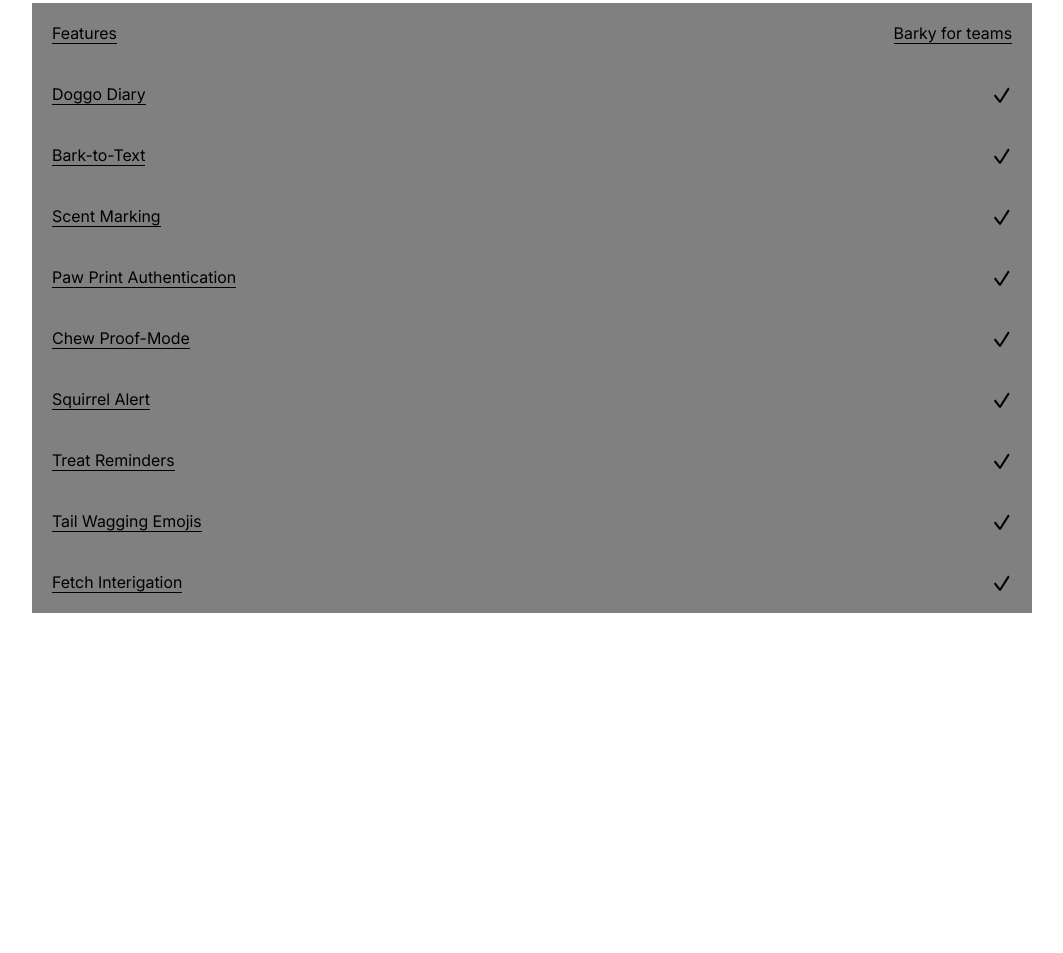
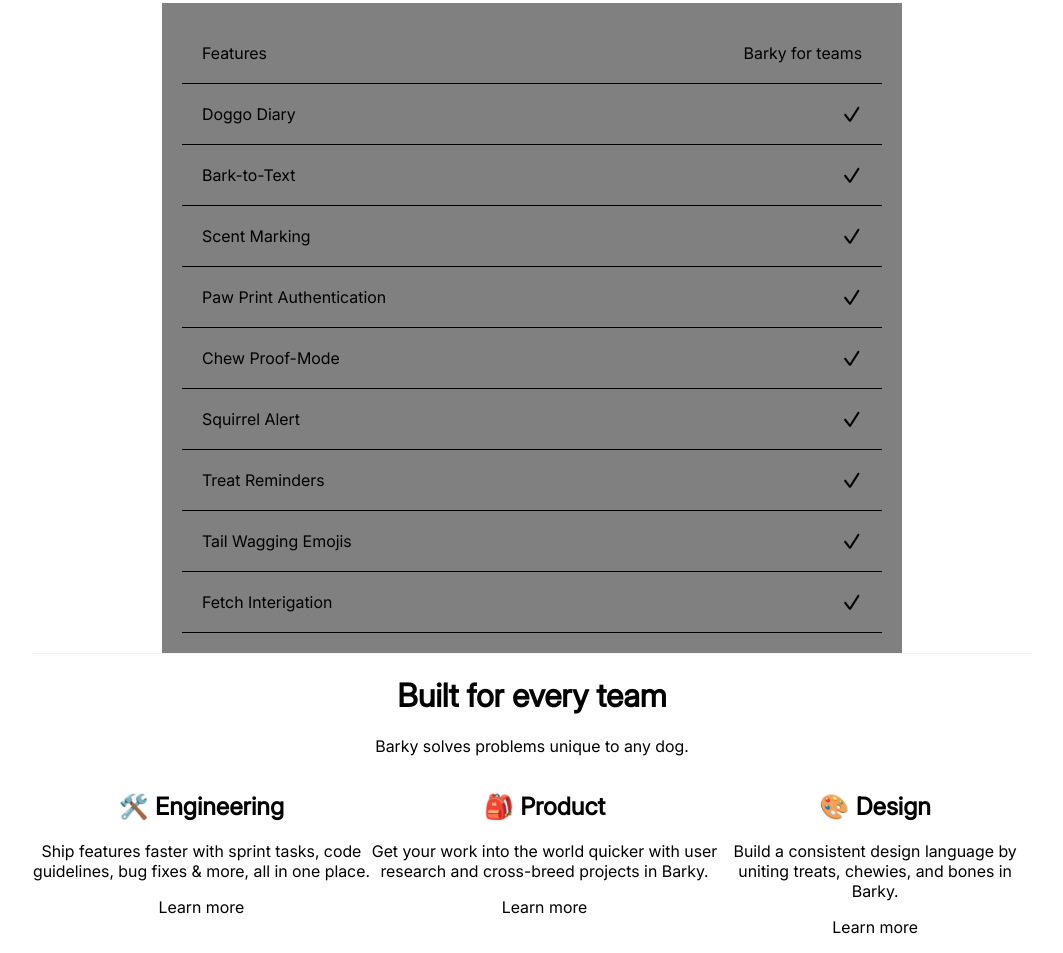
Before and after one commit to Sebastianrosberg/Project-Barky, a plain HTML site: page index.html in a window 1280 px wide. Shown: the part 3530-4483 px from the top of the page, without its empty margins (108-1171 px from the left). Before the commit the page ends 4143 px from the top, so only its background shows below. Drawn offline with Linux system fonts and the light colour scheme.

Commit message:
Section 5 har en grund men saknar design.

```diff
--- a/index.css
+++ b/index.css
@@ -216,9 +216,10 @@ main {
 }
 
 #section-4 {
-    max-width: 100%;
+    border-bottom: 1px solid #f4f4f4;
     margin-left: auto;
     margin-right: auto;
+
 }
 
 .text-top {
@@ -230,8 +231,8 @@ main {
     justify-content: space-between;
     align-items: center;
 
-    background-color: grey;
     padding: 20px;
+    border-bottom: 1px solid black;
 }
 
 .grey-text img {
@@ -241,9 +242,21 @@ main {
 
 .grey-text-box {
     margin-top: 20px;
+    padding: 20px;
+    background-color: grey;
+    width: 70%;
+    margin-left: auto;
+    margin-right: auto;
 }
 
 .grey-text p {
     margin: 0;
-    border-bottom: 1px solid black;
 }
+
+#section-5 {
+    text-align: center;
+}
+
+.container {
+    display: flex;
+}
--- a/index.html
+++ b/index.html
@@ -299,6 +299,31 @@
                 </div>
             </div>
         </div>
+        <div id="section-5">
+            <div class="white-text-box">
+                <h1>Built for every team</h1>
+                <p>Barky solves problems unique to any dog.</p>
+            </div>
+            <div class="container">
+                <div>
+                    <h2>🛠️ Engineering</h2>
+                    <p>Ship features faster with sprint tasks, code guidelines, bug fixes & more, all in one place.
+                    </p>
+                    <p>Learn more</p>
+                </div>
+                <div>
+                    <h2>🎒 Product</h2>
+                    <p>Get your work into the world quicker with user research and cross-breed projects in Barky.</p>
+                    <p>Learn more</p>
+                </div>
+                <div>
+                    <h2>🎨 Design</h2>
+                    <p>Build a consistent design language by uniting treats, chewies, and bones in Barky.</p>
+                    <p>Learn more</p>
+                </div>
+
+            </div>
+        </div>
     </main>
 </body>
 
```
Also changed, not shown: 1 other file.
